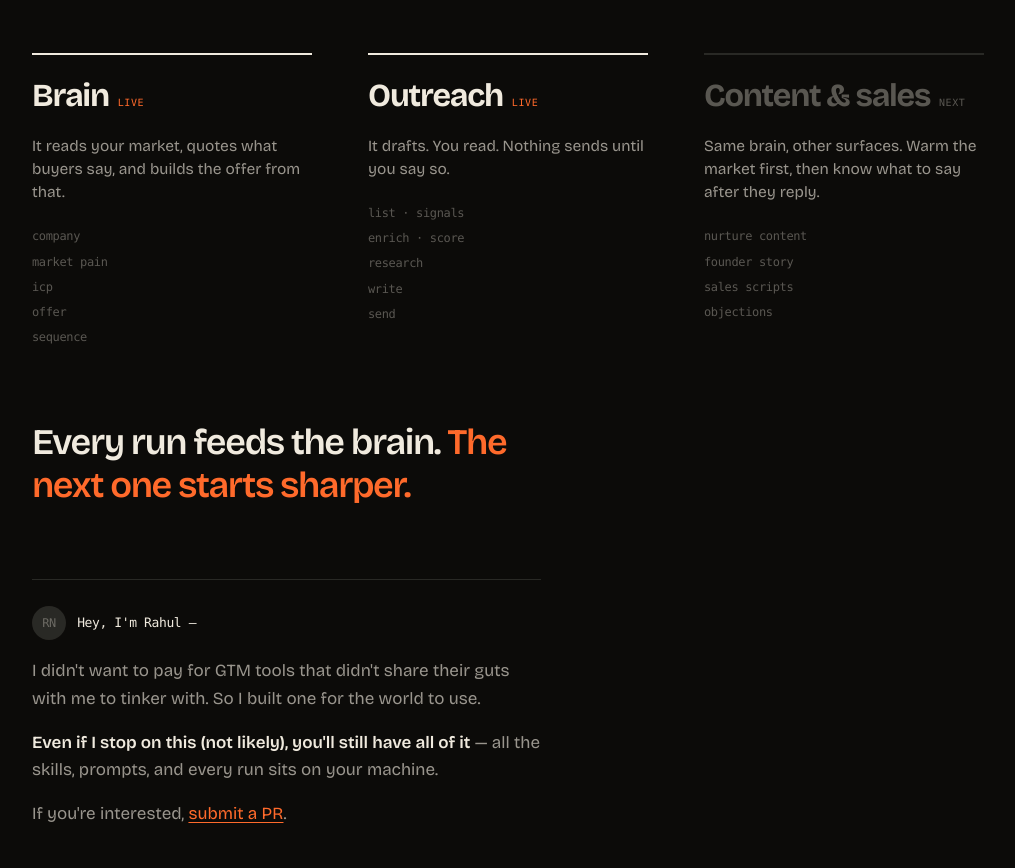
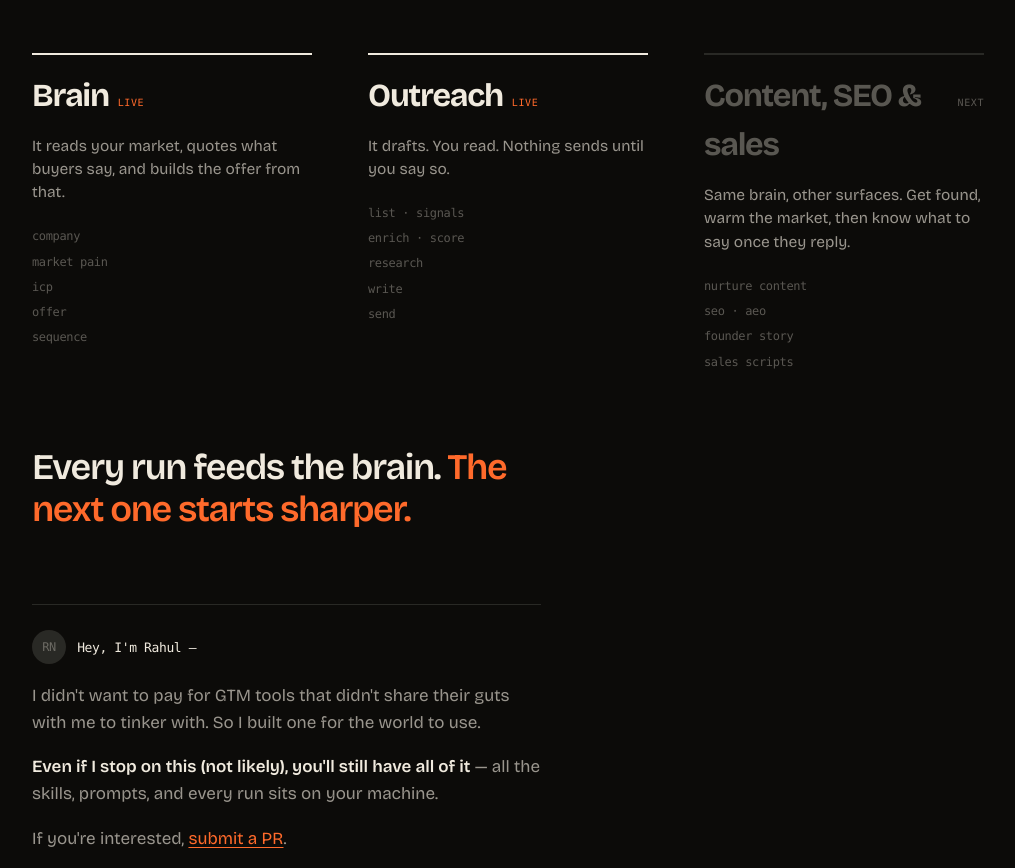
Before and after one commit to rahulnkm/auto-gtme, a plain HTML site: page site/index.html in a window 1280 px wide. Shown: the part 2447-3315 px from the top of the page, without its empty margins (132-1147 px from the left). Drawn offline with nearby package versions, Linux system fonts and the light colour scheme; no server answers; a web font is replaced by a local one.

Commit message:
roadmap column names SEO/AEO, matching the subhead

```diff
--- a/site/index.html
+++ b/site/index.html
@@ -360,10 +360,10 @@ delivery spikes, new business just stops."</q>
         <ul><li>list · signals</li><li>enrich · score</li><li>research</li><li>write</li><li>send</li></ul>
       </div>
       <div class="layer soon">
-        <h3>Content &amp; sales <var>next</var></h3>
-        <p>Same brain, other surfaces. Warm the market first, then know what to say after
-           they reply.</p>
-        <ul><li>nurture content</li><li>founder story</li><li>sales scripts</li><li>objections</li></ul>
+        <h3>Content, SEO &amp; sales <var>next</var></h3>
+        <p>Same brain, other surfaces. Get found, warm the market, then know what to say
+           once they reply.</p>
+        <ul><li>nurture content</li><li>seo · aeo</li><li>founder story</li><li>sales scripts</li></ul>
       </div>
     </div>
     <p class="tie">Every run feeds the brain. <b>The next one starts sharper.</b></p>
```
